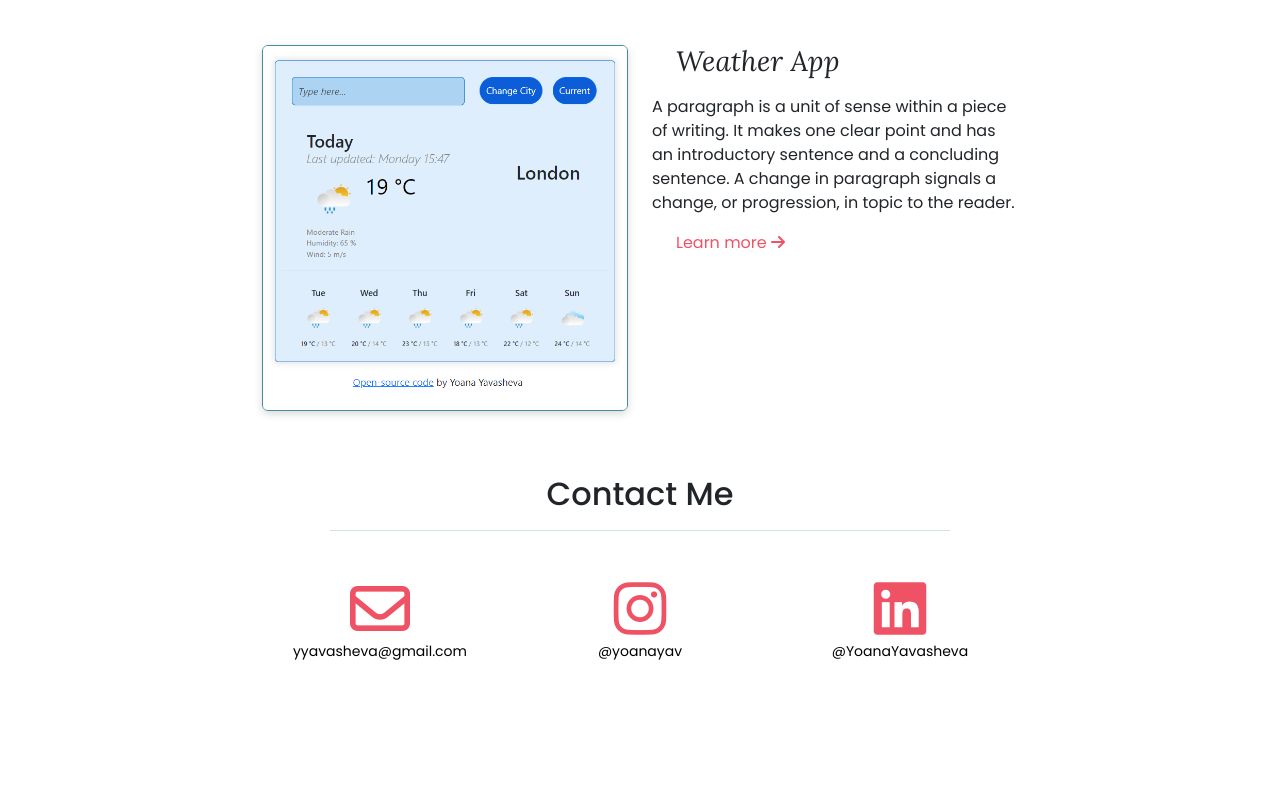
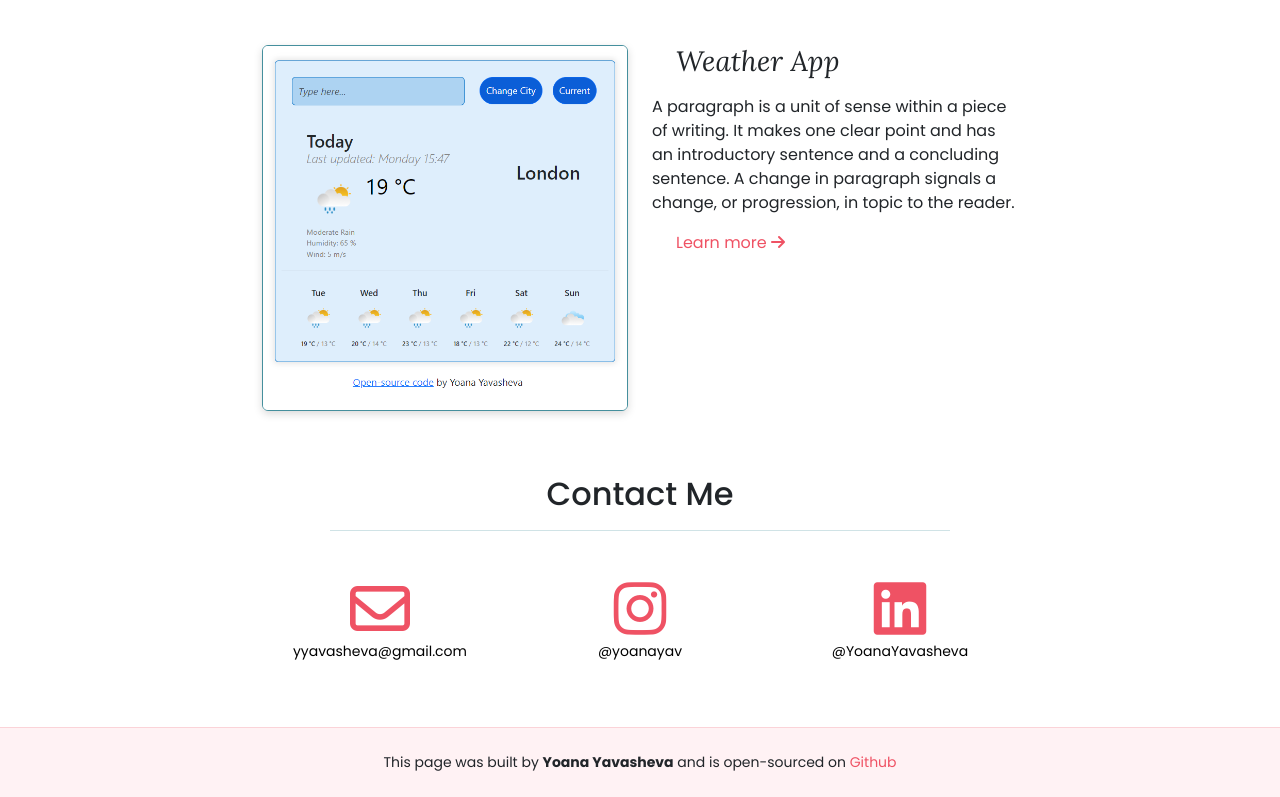
Before and after one commit to yoanayavasheva/yy-portfolio-project, a plain HTML site: page index.html in a window 1280 px wide. Shown: the part 1570-2367 px from the top of the page. Before the commit the page ends 2249 px from the top, so only its background shows below. Drawn offline with nearby package versions, Linux system fonts and the light colour scheme.

Commit message:
Created simple footer and added to all pages

```diff
--- a/index.html
+++ b/index.html
@@ -174,6 +174,10 @@
         </div>
       </div>
     </div>
-    <footer></footer>
+    <hr class="hero-hr mb-0 mt-5" />
+    <footer class="p-4 text-center">
+      This page was built by <strong>Yoana Yavasheva</strong> and is
+      open-sourced on <a href="" class="secondary-link">Github</a>
+    </footer>
   </body>
 </html>
--- a/src/style.css
+++ b/src/style.css
@@ -223,3 +223,8 @@ nav a {
 .active {
   color: var(--primary-color);
 }
+
+footer {
+  background: var(--secondary-color-background);
+  font-size: 14px;
+}
```
Also changed, not shown: about.html (+5 -0 lines), contact.html (+5 -0 lines), work.html (+5 -0 lines).
